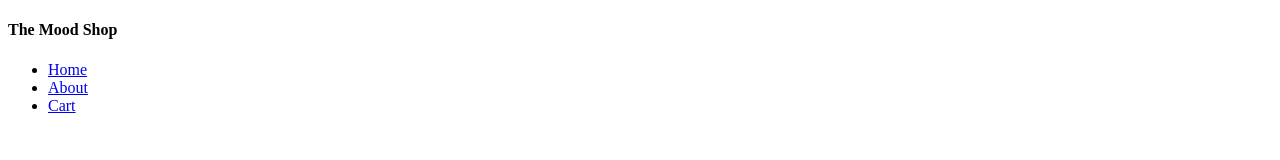
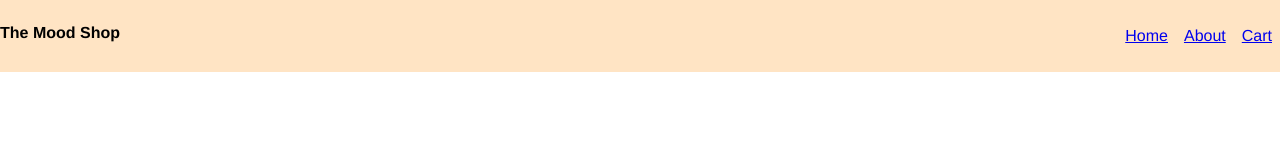
Before and after one commit to xiluna/mood-shop, a plain HTML site: page index.html in a window 1280 px wide. Drawn offline with Linux system fonts and the light colour scheme.

Commit message:
styled the header and navbar

```diff
--- a/index.html
+++ b/index.html
@@ -4,6 +4,7 @@
     <meta charset="UTF-8" />
     <meta name="viewport" content="width=device-width, initial-scale=1.0" />
     <title>Mood Shop</title>
+    <link rel="stylesheet" href="./resources/css/style.css" />
   </head>
   <body>
     <header class="page-header">
--- /dev/null
+++ b/resources/css/style.css
@@ -0,0 +1,23 @@
+body {
+  font-family: Helvetica;
+  font-size: 16px;
+  line-height: 1.5;
+  margin: 0;
+}
+
+.page-header {
+  display: flex;
+  flex-direction: row;
+  justify-content: space-between;
+  background-color: bisque;
+}
+.page-header ul {
+  display: flex;
+  flex-direction: row;
+  justify-content: space-between;
+  list-style: none;
+}
+.page-header a {
+  display: flex;
+  padding: 0.5em;
+}
```
